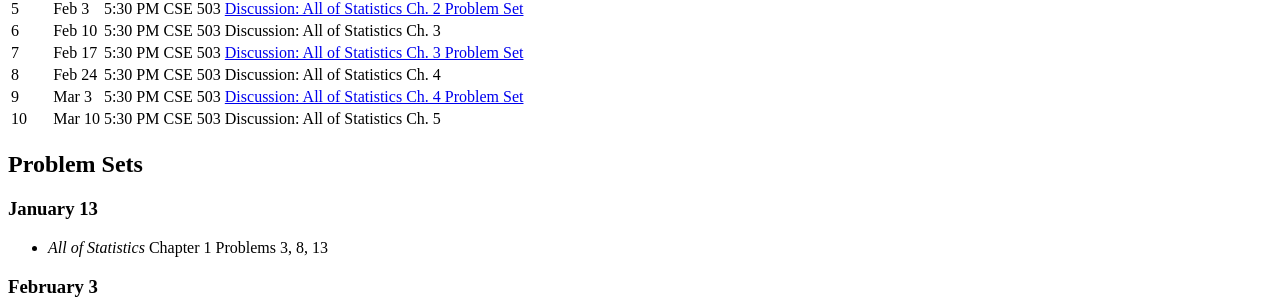
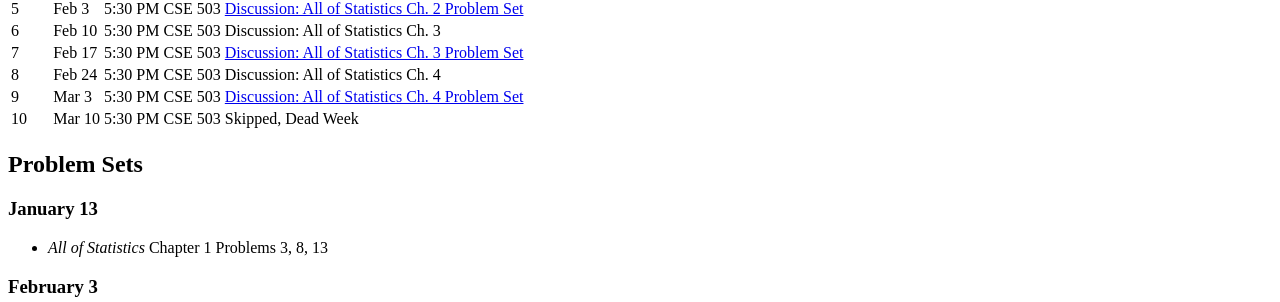
Before and after one commit to MachinesWhoLearn/machineswholearn.github.io, a Jekyll site: the page built from mwl_foundational.md, in a window 1280 px wide. Shown: the part 720-1022 px from the top of the page. Built offline with Jekyll 4.4.1, drawn with Linux system fonts in a browser that asks for light colours.

Commit message:
update foundational schedule, no week 10

```diff
--- a/mwl_foundational.md
+++ b/mwl_foundational.md
@@ -47,7 +47,7 @@ might take more than a week to fully digest.**
 | 7 | Feb 17 | 5:30 PM | CSE 503 | [Discussion: All of Statistics Ch. 3 Problem Set](#february-17) |
 | 8 | Feb 24 | 5:30 PM | CSE 503 | Discussion: All of Statistics Ch. 4 |
 | 9 | Mar 3 | 5:30 PM | CSE 503 | [Discussion: All of Statistics Ch. 4 Problem Set](#march-3) |
-| 10 | Mar 10 | 5:30 PM | CSE 503 | Discussion: All of Statistics Ch. 5 |
+| 10 | Mar 10 | 5:30 PM | CSE 503 | Skipped, Dead Week |
 
 ## Problem Sets
 
```
